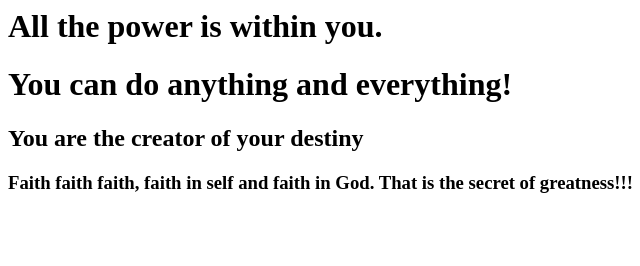
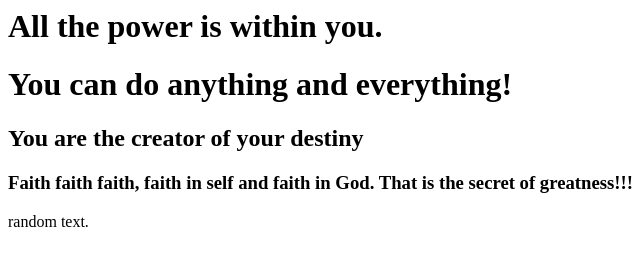
Before and after one commit to Ramesh29/firstgitrepo, a plain HTML site: page index.html in a window 1280 px wide. Shown: the full height of the page, 0-640 px from the left. Drawn offline with Linux system fonts and the light colour scheme.

Commit message:
Update index.html
random changes.

```diff
--- a/index.html
+++ b/index.html
@@ -4,5 +4,6 @@
         <h1>You can do anything and everything!</h1>
 	<h2>You are the creator of your destiny</h2>
 	<h3>Faith faith faith, faith in self and faith in God. That is the secret of greatness!!!</h3>
+	    random text.
     </body>
 </html>
```
